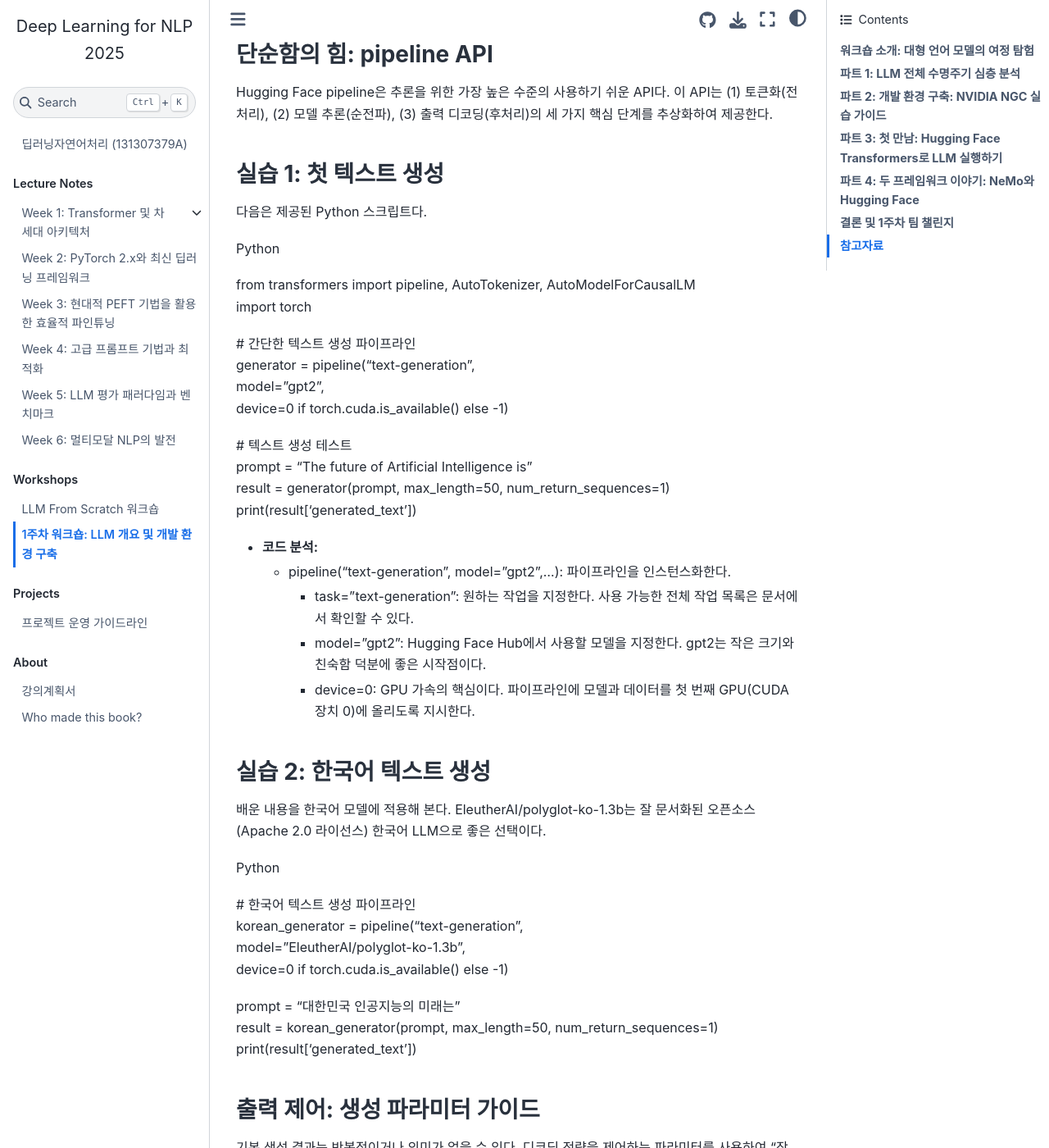
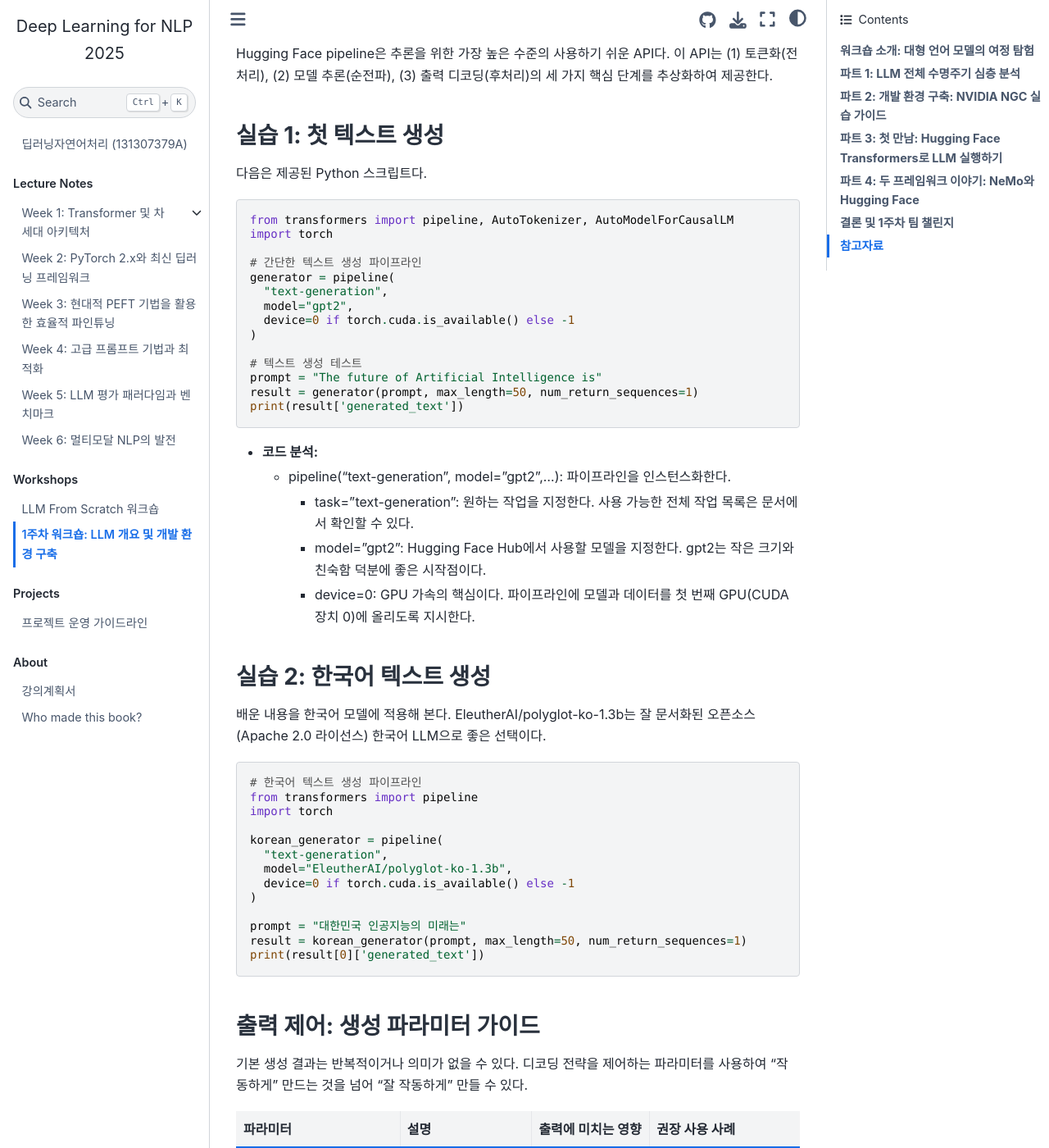
Before and after one commit to entelecheia/deepnlp-2025, a Jupyter Book: the page built from book/ko/workshops/week01.md, in a window 1280 px wide and 1400 px high, scrolled down 7211 px. Shown: the whole window at 82% size. Built offline with Jupyter Book 1.0.4 settings and Sphinx 7.4.7 and the Sphinx Book theme 1.1.4, drawn with Linux system fonts in a browser that asks for light colours; some of the changed text lies outside the part shown.

Commit message:
Improve formatting and clarity in week01.md
Formatted code blocks for better readability and consistency. Updated command and code examples for running the NVIDIA PyTorch container and installing necessary libraries.

````diff
--- a/book/ko/workshops/week01.md
+++ b/book/ko/workshops/week01.md
@@ -123,8 +123,10 @@
 5. **대화형 컨테이너 실행:**
 
    - 다음 명령을 실행한다. 각 플래그의 의미는 다음과 같다.
-     Bash
-     docker run \--gpus all \-it \--rm \-v $(pwd):/workspace nvcr.io/nvidia/pytorch:23.10-py3
+
+   ```bash
+   docker run --gpus all -it --rm -v $(pwd):/workspace nvcr.io/nvidia/pytorch:23.10-py3
+   ```
 
    - \--gpus all: 사용 가능한 모든 호스트 GPU를 컨테이너에 노출시켜 GPU 가속 환경의 핵심을 이룬다.
    - \-it: 컨테이너를 대화형 모드로 실행하여 컨테이너 내부 셸에 접근할 수 있게 한다.
@@ -139,13 +141,13 @@
 
 실행 중인 컨테이너 내부에서 다음 pip 명령을 실행하여 NeMo와 Hugging Face 생태계를 설치한다.
 
-Bash
-
-\# Hugging Face 라이브러리 설치
+```bash
+# Hugging Face 라이브러리 설치
 pip install transformers datasets accelerate
 
-\# 전체 NVIDIA NeMo 툴킷 설치
-pip install nemo-toolkit\[all\]
+# 전체 NVIDIA NeMo 툴킷 설치
+pip install nemo-toolkit[all]
+```
 
 ### **문제 해결 가이드**
 
@@ -175,20 +177,22 @@
 
 다음은 제공된 Python 스크립트다.
 
-Python
-
+```python
 from transformers import pipeline, AutoTokenizer, AutoModelForCausalLM
 import torch
 
-\# 간단한 텍스트 생성 파이프라인
-generator \= pipeline("text-generation",
- model="gpt2",
- device=0 if torch.cuda.is_available() else \-1)
+# 간단한 텍스트 생성 파이프라인
+generator = pipeline(
+  "text-generation",
+  model="gpt2",
+  device=0 if torch.cuda.is_available() else -1
+)
 
-\# 텍스트 생성 테스트
-prompt \= "The future of Artificial Intelligence is"
-result \= generator(prompt, max_length=50, num_return_sequences=1)
-print(result\['generated_text'\])
+# 텍스트 생성 테스트
+prompt = "The future of Artificial Intelligence is"
+result = generator(prompt, max_length=50, num_return_sequences=1)
+print(result['generated_text'])
+```
 
 - **코드 분석:**
   - pipeline("text-generation", model="gpt2",...): 파이프라인을 인스턴스화한다.
@@ -200,16 +204,21 @@
 
 배운 내용을 한국어 모델에 적용해 본다. EleutherAI/polyglot-ko-1.3b는 잘 문서화된 오픈소스(Apache 2.0 라이선스) 한국어 LLM으로 좋은 선택이다.
 
-Python
+```python
+# 한국어 텍스트 생성 파이프라인
+from transformers import pipeline
+import torch
 
-\# 한국어 텍스트 생성 파이프라인
-korean_generator \= pipeline("text-generation",
- model="EleutherAI/polyglot-ko-1.3b",
- device=0 if torch.cuda.is_available() else \-1)
+korean_generator = pipeline(
+  "text-generation",
+  model="EleutherAI/polyglot-ko-1.3b",
+  device=0 if torch.cuda.is_available() else -1
+)
 
-prompt \= "대한민국 인공지능의 미래는"
-result \= korean_generator(prompt, max_length=50, num_return_sequences=1)
-print(result\['generated_text'\])
+prompt = "대한민국 인공지능의 미래는"
+result = korean_generator(prompt, max_length=50, num_return_sequences=1)
+print(result[0]['generated_text'])
+```
 
 ### **출력 제어: 생성 파라미터 가이드**
 
````
